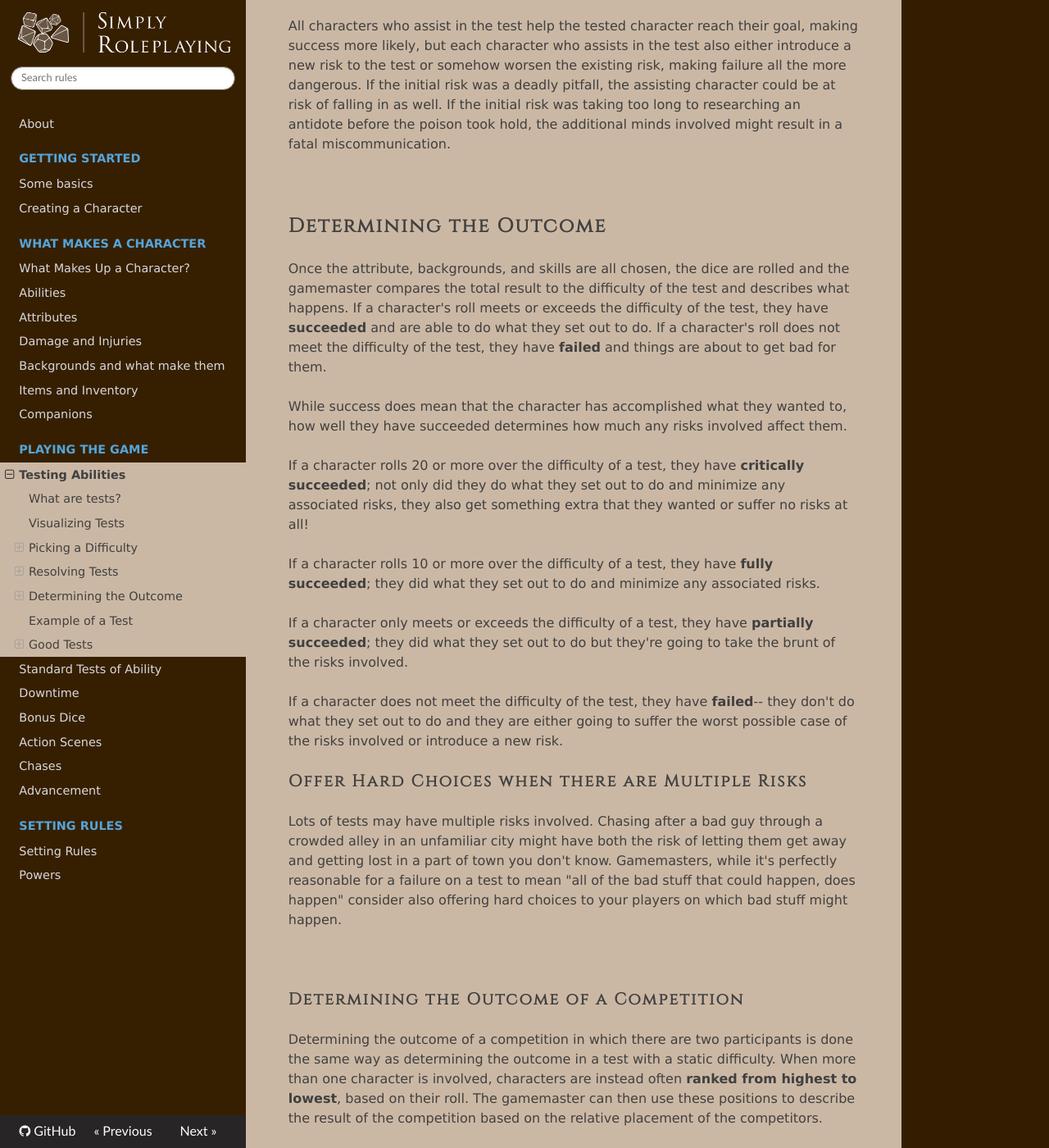
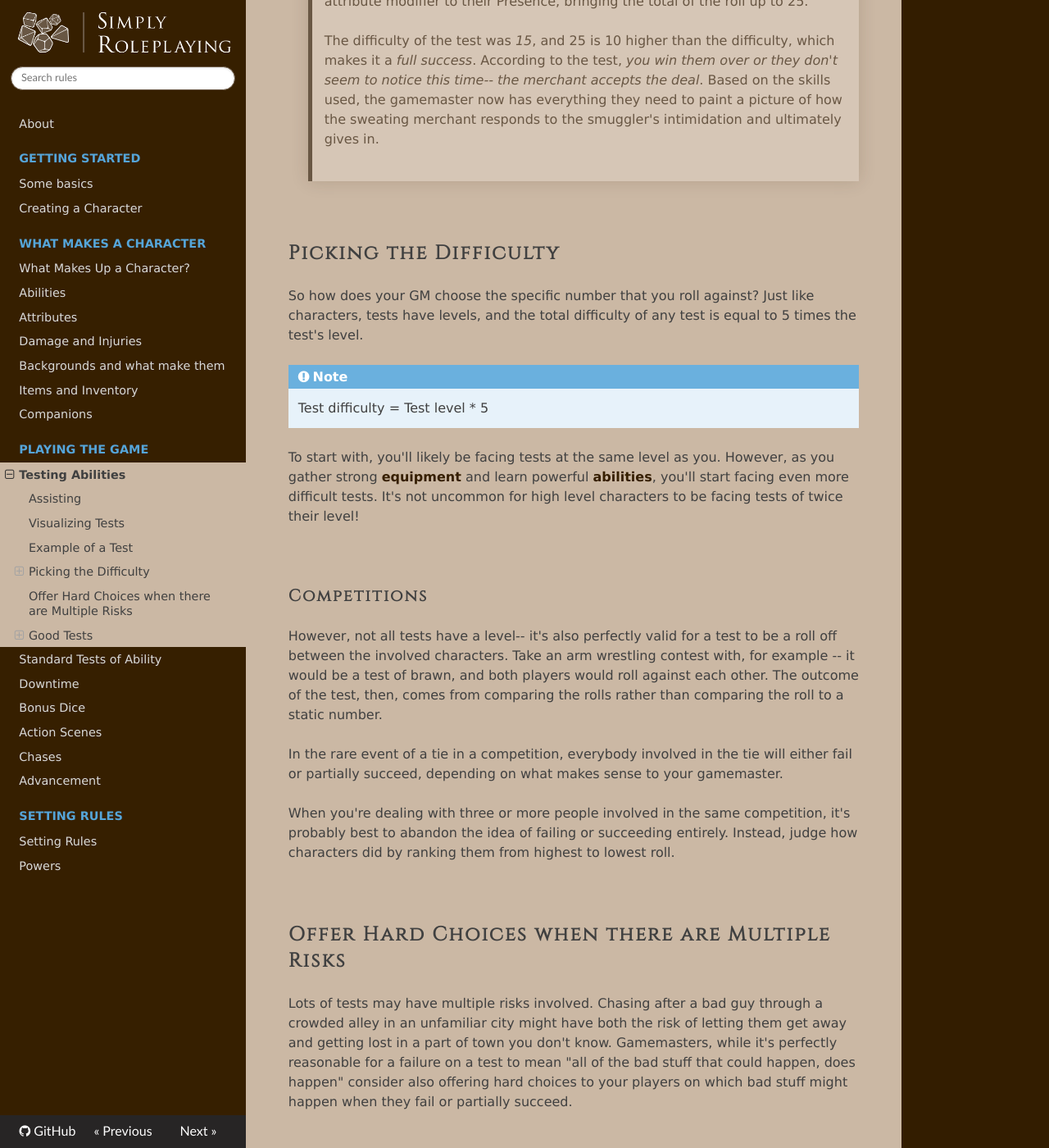
Before and after one commit to TheFifthRider/simply-roleplaying-webapp, an MkDocs documentation site: the page built from docs/gameplay/tests.md, in a window 1280 px wide and 1400 px high, scrolled down 2707 px. Shown: the whole window at 82% size. Built offline with MkDocs 1.6.1, drawn with Linux system fonts in a browser that asks for light colours; nearby versions of some CDN libraries; some of the changed text lies outside the part shown.

Commit message:
edit: Tests.md

```diff
--- a/docs/gameplay/tests.md
+++ b/docs/gameplay/tests.md
@@ -1,100 +1,48 @@
 # Testing Abilities
-
-Whenever you take a risk to try to do something your gamemaster will call for a test of ability to determine what happens next. A **test** is resolved by rolling [skill, legacy, and background dice](../character/backgrounds.md) to see if the roll meets or exceeds a specific number-- the difficulty of doing what you want to do, set by the level of the test.
-
-## What are tests?
 When you try to do something and there's drama involved with whether or not you can do what you try to do, your gamemaster will ask you to "test" the attribute that makes the most sense for the situation.
 
 When they do, you'll look at your [skills, legacies, and backgrounds](../character/backgrounds.md) and pick whichever feel appropriate to the situation. However, you can't pick more dice than your level plus the attribute you're testing.
 
-`Maximum dice on a test =  Your level + Attribute`
+!!! note
+    Maximum dice on a test =  Your level + Attribute
 
 Once you've gathered those dice, you roll them, add them together, and tell your gamemaster what the final result is. They will compare that number against the **difficulty** of the test,
 
-They might say you fail, partially succeed, fully succeed, or critically succeed at the test. If you **fail** you didn't get what you want and you might be in trouble. If you **partially succeed** you get what you want, but with some complication. If you fully succeed you get exactly what you want. If you **critically succeed** not only do you get what you want, you get all that and more.
+Your gamemaster will then inform you if you failed or succeeded, and to what degree you succeeded. They might say you fail, partially succeed, fully succeed, or critically succeed at the test.
+
+If you didn't meet the difficulty, you **fail**. You won't get what you want and you might be in trouble. If you beat the difficulty, you **partially succeed**. You get what you want, but with some complication. If you beat the difficulty by 10 or more, you **fully succeed**. you get exactly what you want. If you beat the difficulty by 20 or more, you **critically succeed**! Not only do you get what you want, you get all that and more.
+
+!!! note
+    | Situation | Test Result |
+    |-|-|
+    | Difficulty beats roll | Fail |
+    | Roll meets or beats Difficulty |  Partial success |
+    | Roll beats Difficulty by 10 | Full Success |
+    | Roll beats Difficulty by 20 | Critical Success |
+
+## Assisting
+
+Before you roll the dice, anybody else who can reasonably use one of their skills, legacies, or backgrounds to help you may offer their assistance by choosing the appropriate die and rolling it with you. Everybody who does so adds their roll to your own, but also either introduce a new risk to the test or somehow worsen the existing risk, making failure all the more dangerous.
+
+If the initial risk was a deadly pitfall, the assisting character could be at risk of falling in as well. If the initial risk was taking too long to researching an antidote before the poison took hold, the additional minds involved worsen that risk to accidentally making the poison more lethal.
+
 
 ## Visualizing Tests
 You don't usually need to write out a test and its outcomes, but if you if you did it would look something like this:
 
->  **Sell Questionable Goods to a Local Merchant**
+>  **Sell Questionable Goods to a Local Merchant**<br/>
 >  _Difficulty **15** Test of **Presence**_
 >  ****
->  **Goal:** Turning a profit on contraband
->  **Risk:** The merchant might be insulted or involve the authorities
+>  **Goal:** Turning a profit on contraband<br/>
+>  **Drama:** The merchant might be insulted or involve the authorities
 >  ****
 >  If they...
+>
 >  * **Fail:** the merchant gets indignant and starts making a scene. The authorities are sure to get involved immediately.
 >  * **Partially succeed:** the merchant agrees to buy the contraband, but it seems like they're not likely to want to see you again. They may tip off the authorities, but not until after you've left.
 >  * **Fully succeed:** you win them over or they don't seem to notice this time-- the merchant accepts the deal
 >  * **Critically succeed:** not only does the merchant accept the deal but they happen to know a great fence in the area and look forward to working with you again
 
-<br/>
-
-## Picking a Difficulty
-
-So how does your GM choose the specific number that you compete against? Well, tests have levels just like characters, and the difficulty of a test starts
-
-The most common case is the difficulty is a value picked by your GM based on the level level a person in their world would have to be to be able to do it with any kind of regularity, something we explore in [setting rules](../setting_rules/index.md).
-
-Once the GM knows what level you'd have to be do pull this sort of thing off regularly, they can transform that into a difficulty number by multiplying the level by 5. For instance, a test that a level 1 character can consistently perform is difficulty 5 and a test that a level 3 character can consistently perform is difficulty 15.
-
-`Standard test difficulty = Test level * 5`
-
-Of course, not all tests are created equal. If your GM feels like what you're doing is particularly easy for the level required, they might lower the difficulty further. If they feel it's a particularly hard, they might raise it. So a test for a level 3 character might be difficulty 15 if it was very easy, 20 if it was something they can handle all the time, and 25 if it's somewhat challenging.
-
-<br/>
-
-### Competitions
-
-When characters directly compete with each other, the gamemaster may rule that it is appropriate to resolve the test by comparing each competing character's roll against each other instead of against a static difficulty. In these **competitions**, the rolls of the other competing characters are considered the difficulty of the test.
-
-<br/>
-
-## Resolving Tests
-
-In most cases the gamemaster will determine what attribute(s) are applicable for the skill check in question and the player will offer up suggestions of skills and/or backgrounds that they have on their character sheet to add the dice associated with those skills and/or backgrounds. A character can contribute one skill or background die to a test of ability up to a maximum equal to their [level](../gameplay/advancement.md). After that, a character can take dice from any relevant [bonus dice](bonus_dice.md) and add them to their roll.
-
-<br/>
-
-### Assisting
-
-Before the dice are rolled, any character who can reasonably use one of their skills or backgrounds to help the character performing the test may offer their assistance by choosing the appropriate die and rolling it with the character attempting the test. The character attempting the test may then choose a number of dice less than or equal to their [level](../gameplay/advancement.md) to use for the test.
-
-All characters who assist in the test help the tested character reach their goal, making success more likely, but each character who assists in the test also either introduce a new risk to the test or somehow worsen the existing risk, making failure all the more dangerous. If the initial risk was a deadly pitfall, the assisting character could be at risk of falling in as well. If the initial risk was taking too long to researching an antidote before the poison took hold, the additional minds involved might result in a fatal miscommunication.
-
-<br/>
-
-## Determining the Outcome
-
-Once the attribute, backgrounds, and skills are all chosen, the dice are rolled and the gamemaster compares the total result to the difficulty of the test and describes what happens. If a character's roll meets or exceeds the difficulty of the test, they have **succeeded** and are able to do what they set out to do. If a character's roll does not meet the difficulty of the test, they have **failed** and things are about to get bad for them.
-
-While success does mean that the character has accomplished what they wanted to, how well they have succeeded determines how much any risks involved affect them.
-
-If a character rolls 20 or more over the difficulty of a test, they have **critically succeeded**; not only did they do what they set out to do and minimize any associated risks, they also get something extra that they wanted or suffer no risks at all!
-
-If a character rolls 10 or more over the difficulty of a test, they have **fully succeeded**; they did what they set out to do and minimize any associated risks.
-
-If a character only meets or exceeds the difficulty of a test, they have **partially succeeded**; they did what they set out to do but they're going to take the brunt of the risks involved.
-
-If a character does not meet the difficulty of the test, they have **failed**-- they don't do what they set out to do and they are either going to suffer the worst possible case of the risks involved or introduce a new risk.
-
-### Offer Hard Choices when there are Multiple Risks
-
-Lots of tests may have multiple risks involved. Chasing after a bad guy through a crowded alley in an unfamiliar city might have both the risk of letting them get away and getting lost in a part of town you don't know. Gamemasters, while it's perfectly reasonable for a failure on a test to mean "all of the bad stuff that could happen, does happen" consider also offering hard choices to your players on which bad stuff might happen.
-
-<br/>
-
-### Determining the Outcome of a Competition
-
-Determining the outcome of a competition in which there are two participants is done the same way as determining the outcome in a test with a static difficulty. When more than one character is involved, characters are instead often **ranked from highest to lowest**, based on their roll. The gamemaster can then use these positions to describe the result of the competition based on the relative placement of the competitors.
-
-<br/>
-
-#### Competition Tiebreakers
-
-Sometimes, characters in a competition might tie. In cases where the gamemaster needs these ties to be broken, other aspects of the tied characters come into question. A tie can be broken by comparing the passive scores of the respective attributes that the characters used for the test. If there is still a tie, that tie is resolved at the gamemaster's discretion, perhaps taking into consideration number of relevant skills/backgrounds or sources of narrative truth.
-
-<br/>
 
 ## Example of a Test
 
@@ -110,7 +58,32 @@ Let's bring it all together and walk through a test of ability using the **Sell
 >
 > They roll a 10, a 5, and a 5 for a total of 20--  a spectacular roll. They have a +5 attribute modifier to their Presence, bringing the total of the roll up to 25.
 >
-> The difficulty of the test was _15_, and 25 is 10 higher than the difficulty, which makes it a _full success_. which means _you win them over or they don't seem to notice this time-- the merchant accepts the deal_. Based on the skills used, the gamemaster now has everything they need to paint a picture of how the sweating merchant responds to the smuggler's intimidation and ultimately gives in.
+> The difficulty of the test was _15_, and 25 is 10 higher than the difficulty, which makes it a _full success_. According to the test, _you win them over or they don't seem to notice this time-- the merchant accepts the deal_. Based on the skills used, the gamemaster now has everything they need to paint a picture of how the sweating merchant responds to the smuggler's intimidation and ultimately gives in.
+
+<br/>
+
+## Picking the Difficulty
+So how does your GM choose the specific number that you roll against? Just like characters, tests have levels, and the total difficulty of any test is equal to 5 times the test's level.
+
+!!! note
+    Test difficulty = Test level * 5
+
+To start with, you'll likely be facing tests at the same level as you. However, as you gather strong [equipment](../character/equipment.md) and learn powerful [abilities](../character/abilities.md), you'll start facing even more difficult tests. It's not uncommon for high level characters to be facing tests of twice their level!
+
+<br/>
+
+### Competitions
+However, not all tests have a level-- it's also perfectly valid for a test to be a roll off between the involved characters. Take an arm wrestling contest with, for example -- it would be a test of brawn, and both players would roll against each other. The outcome of the test, then, comes from comparing the rolls rather than comparing the roll to a static number.
+
+In the rare event of a tie in a competition, everybody involved in the tie will either fail or partially succeed, depending on what makes sense to your gamemaster.
+
+When you're dealing with three or more people involved in the same competition, it's probably best to abandon the idea of failing or succeeding entirely. Instead, judge how characters did by ranking them from highest to lowest roll.
+
+<br/>
+
+## Offer Hard Choices when there are Multiple Risks
+
+Lots of tests may have multiple risks involved. Chasing after a bad guy through a crowded alley in an unfamiliar city might have both the risk of letting them get away and getting lost in a part of town you don't know. Gamemasters, while it's perfectly reasonable for a failure on a test to mean "all of the bad stuff that could happen, does happen" consider also offering hard choices to your players on which bad stuff might happen when they fail or partially succeed.
 
 <br/>
 
--- a/mkdocs.yml
+++ b/mkdocs.yml
@@ -44,3 +44,4 @@ copyright: >
 markdown_extensions:
     - pymdownx.tasklist:
         clickable_checkbox: true
+    - admonition: {}
```
